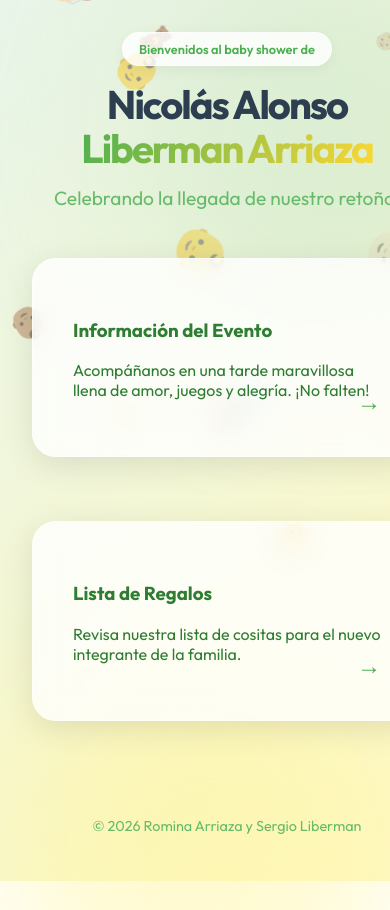
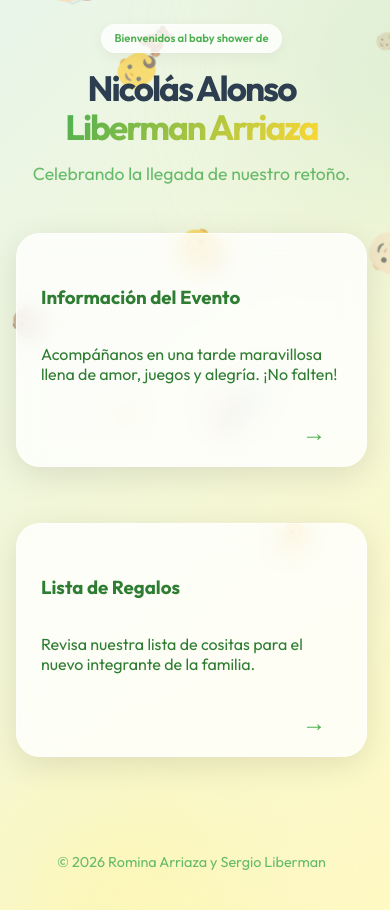
Before and after one commit to sergiolib/babyshower, a React (Vite) app in the folder frontend/: page / in a window 390 px wide. Before the commit the page ends 881 px from the top, so only its background shows below. Built offline with nearby package versions, Linux system fonts and the light colour scheme.

Commit message:
Improved responsiveness

```diff
--- a/frontend/src/App.css
+++ b/frontend/src/App.css
@@ -91,12 +91,18 @@ body {
   -webkit-backdrop-filter: blur(12px);
   border: 1px solid var(--glass-border);
   border-radius: 24px;
-  padding: 2.5rem;
+  padding: 2.5rem 2.5rem 3.2rem 2.5rem; /* Balanced padding */
   box-shadow: 0 8px 32px rgba(0, 0, 0, 0.1);
   transition:
     transform 0.3s ease,
     box-shadow 0.3s ease;
   margin-bottom: 2rem;
+  display: flex;
+  flex-direction: column;
+}
+
+.grid .card {
+  min-height: 180px; /* Reduced from 240px */
 }
 
 .card:hover {
@@ -211,12 +217,118 @@ body {
   }
 }
 
-@media (max-width: 600px) {
+@media (max-width: 1024px) {
+  .container {
+    max-width: 90%;
+  }
+}
+
+@media (max-width: 768px) {
   .title {
-    font-size: 2.5rem;
+    font-size: 2.8rem;
   }
+
+  .subtitle {
+    font-size: 1.1rem;
+  }
+
+  .container {
+    padding: 1.5rem 1rem;
+  }
+
+  .card {
+    padding: 2rem 1.5rem 2.5rem 1.5rem;
+  }
+
+  .grid .card {
+    min-height: 160px;
+  }
+
   .grid {
     grid-template-columns: 1fr;
+    gap: 1.5rem;
+  }
+
+  .gifts-grid {
+    grid-template-columns: repeat(auto-fill, minmax(150px, 1fr));
+    gap: 1rem;
+  }
+
+  .gift-card {
+    padding: 1rem;
+  }
+
+  .gift-image-wrapper {
+    height: 120px;
+  }
+
+  .success-content h2 {
+    font-size: 2rem;
+  }
+
+  .success-content p {
+    font-size: 1.2rem;
+  }
+
+  .success-content .signature {
+    font-size: 1.5rem;
+  }
+
+  .event-card-detail {
+    padding: 1.5rem;
+  }
+
+  .event-time {
+    font-size: 1.2rem;
+  }
+
+  .arrow {
+    bottom: 1rem;
+    right: 1.5rem;
+    font-size: 1.2rem;
+  }
+}
+@media (max-width: 480px) {
+  .title {
+    font-size: 2.2rem;
+  }
+
+  .badge {
+    font-size: 0.7rem;
+    padding: 0.4rem 0.8rem;
+  }
+
+  .gifts-grid {
+    grid-template-columns: 1fr;
+  }
+
+  .gift-image-wrapper {
+    height: 180px;
+  }
+
+  .modal-content {
+    padding: 1.5rem;
+  }
+
+  .modal-actions {
+    flex-direction: column;
+  }
+
+  .btn-confirm {
+    order: -1;
+  }
+
+  .success-content h2 {
+    font-size: 1.8rem;
+  }
+
+  .blob {
+    width: 250px;
+    height: 250px;
+  }
+
+  .falling-baby {
+    font-size: 1.5rem;
   }
 }
 /* Gift Page Styles */
@@ -346,7 +458,7 @@ body {
 
 .arrow {
   position: absolute;
-  bottom: 2.5rem;
+  bottom: 1.2rem; /* Moved closer to edge to save space */
   right: 2.5rem;
   font-size: 1.5rem;
   color: var(--accent);
```
